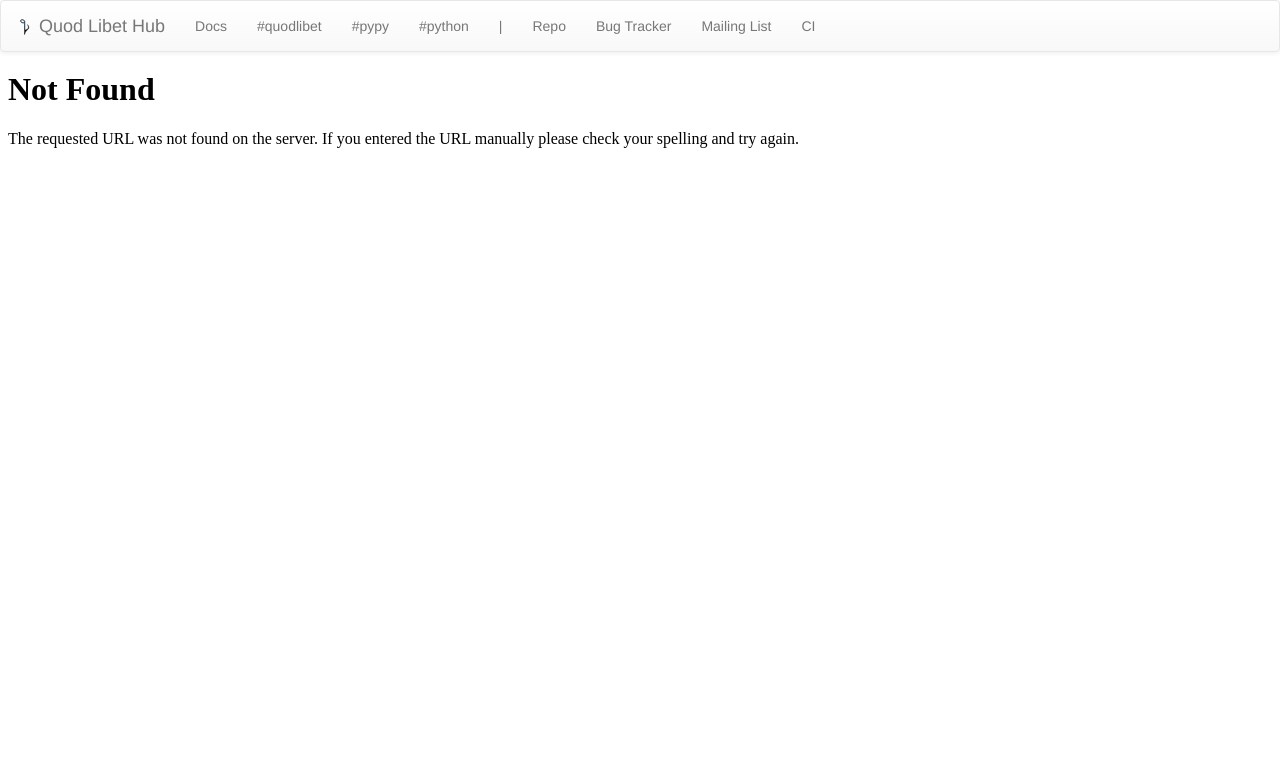
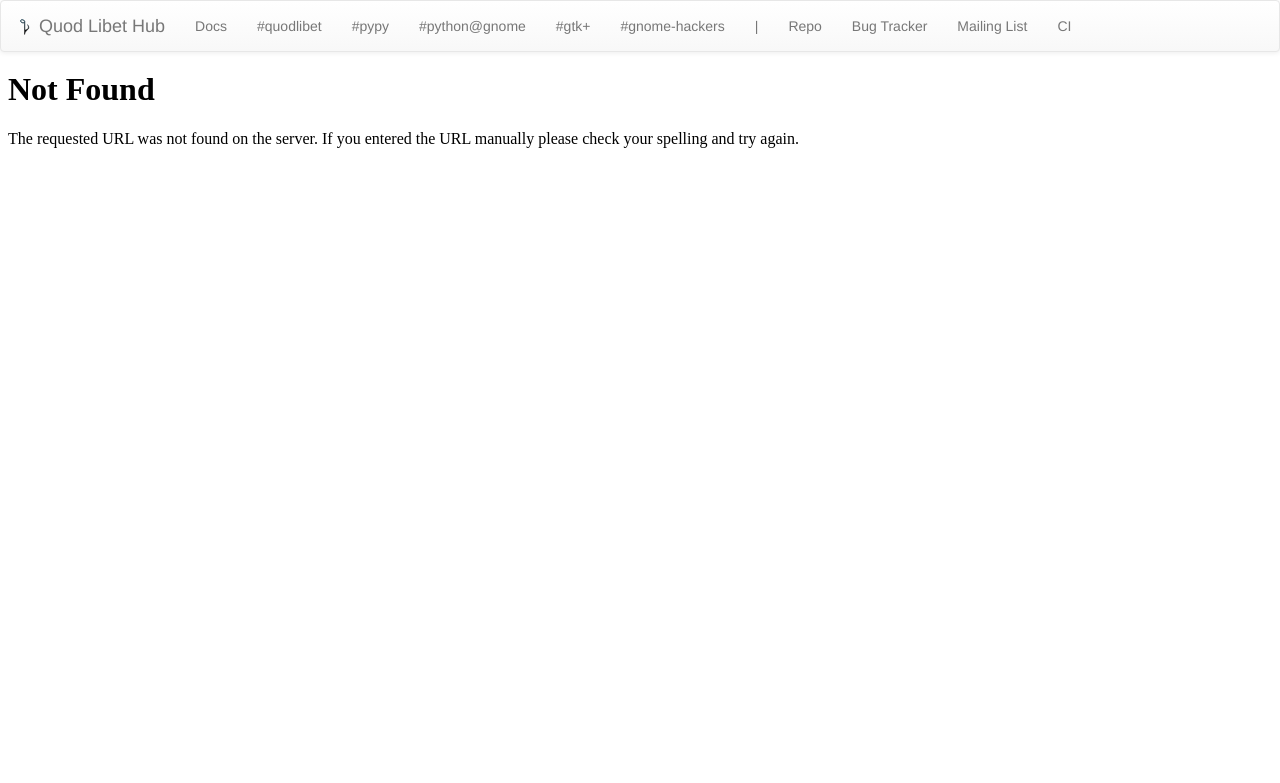
Before and after one commit to quodlibet/irc-logger, a Flask app: page /buildbot in a window 1280 px wide. Shown: the top 783 px of the page. Run offline with Flask 2, Linux system fonts and the light colour scheme; some libraries are stand-ins or nearby versions.

Commit message:
update header

```diff
--- a/web/templates/layout.html
+++ b/web/templates/layout.html
@@ -34,7 +34,9 @@
         <li{% if active == "docs" %} class="active"{% endif %}><a href="/docs">Docs</a></li>
         <li{% if active == "quodlibet" %} class="active"{% endif %}><a href="/irc/quodlibet/latest.log.html">#quodlibet</a></li>
         <li{% if active == "pypy" %} class="active"{% endif %}><a href="/irc/pypy/latest.log.html">#pypy</a></li>
-        <li{% if active == "pygobject" %} class="active"{% endif %}><a href="/irc/pygobject/latest.log.html">#python</a></li>
+        <li{% if active == "pygobject" %} class="active"{% endif %}><a href="/irc/pygobject/latest.log.html">#python@gnome</a></li>
+        <li{% if active == "foo" %} class="active"{% endif %}><a href="/irc/foo/latest.log.html">#gtk+</a></li>
+        <li{% if active == "bar" %} class="active"{% endif %}><a href="/irc/bar/latest.log.html">#gnome-hackers</a></li>
         <li><a>|</a></li>
         <li><a href="https://github.com/quodlibet/quodlibet">Repo</a></li>
         <li><a href="https://github.com/quodlibet/quodlibet/issues">Bug Tracker</a></li>
```
